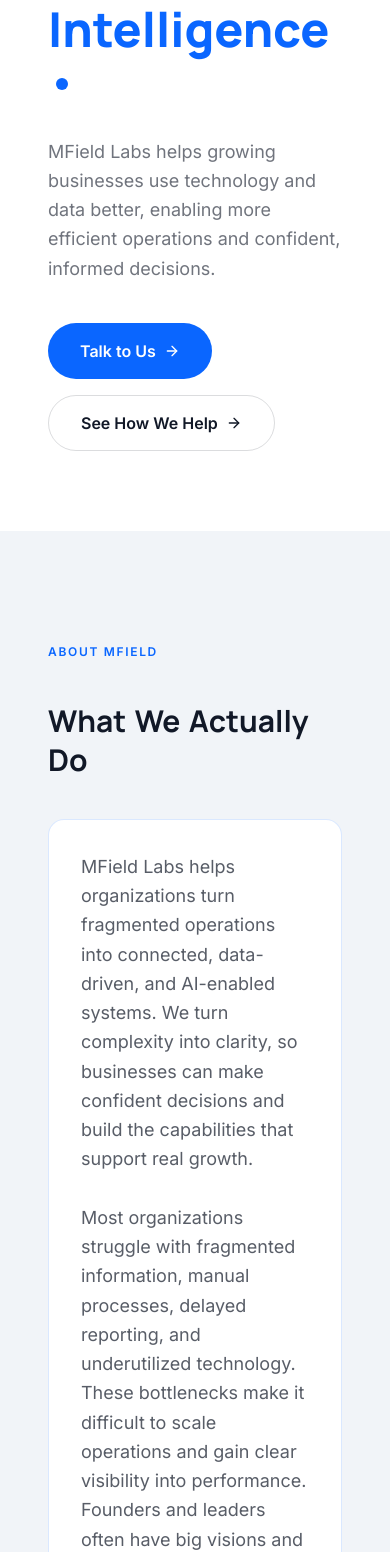
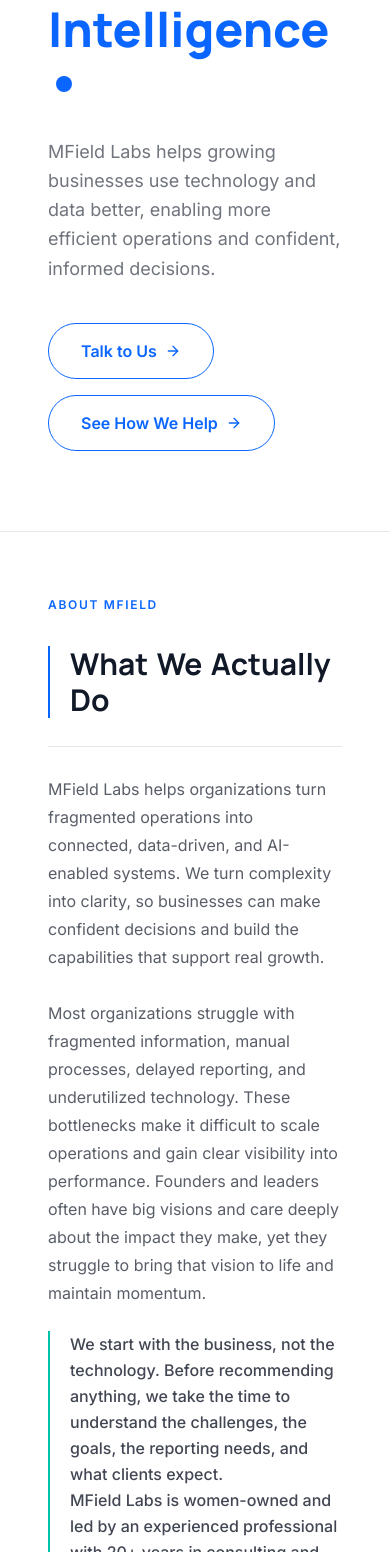
Before and after one commit to zenvioralabs/mfieldlabs, a Next.js app: page / in a window 390 px wide. Shown: the part 448-2000 px from the top of the page. Built offline with nearby package versions, Linux system fonts and the light colour scheme.

Commit message:
New changes

```diff
--- a/app/globals.css
+++ b/app/globals.css
@@ -13,16 +13,6 @@
 
 body.is-loading {
   overflow: hidden;
-}
-
-body.has-custom-cursor,
-body.has-custom-cursor a,
-body.has-custom-cursor button,
-body.has-custom-cursor input,
-body.has-custom-cursor textarea,
-body.has-custom-cursor select,
-body.has-custom-cursor [role="button"] {
-  cursor: none;
 }
 
 ::selection {
--- a/app/layout.tsx
+++ b/app/layout.tsx
@@ -2,7 +2,6 @@
 import { Manrope, Inter } from "next/font/google";
 import SmoothScrollProvider from "@/components/motion/SmoothScrollProvider";
 import Loader from "@/components/motion/Loader";
-import CustomCursor from "@/components/motion/CustomCursor";
 import "./globals.css";
 
 const manrope = Manrope({
@@ -28,7 +27,6 @@
     <html lang="en" className={`${manrope.variable} ${inter.variable}`}>
       <body className="font-body antialiased">
         <Loader />
-        <CustomCursor />
         <SmoothScrollProvider>{children}</SmoothScrollProvider>
       </body>
     </html>
--- a/components/Nav.tsx
+++ b/components/Nav.tsx
@@ -34,7 +34,7 @@
               : "border-transparent bg-white/70 shadow-none"
           )}
         >
-          <a href="#top" className="relative h-8 w-36 shrink-0">
+          <a href="#top" className="relative h-12 w-72 shrink-0">
             <Image
               src="/logo/mfield-logo-dark-text.png"
               alt="Mfield"
@@ -52,7 +52,11 @@
           </nav>
           <div className="flex items-center gap-2">
             <Magnetic>
-              <Button size="sm" asChild>
+              <Button
+                size="sm"
+                asChild
+                className="border border-deepblue bg-white text-deepblue hover:bg-deepblue hover:text-white active:bg-deepblue active:text-white"
+              >
                 <a href="#contact">Contact Us</a>
               </Button>
             </Magnetic>
--- a/components/sections/About.tsx
+++ b/components/sections/About.tsx
@@ -6,31 +6,54 @@
 
 export default function About() {
   return (
-    <section id="about" className="bg-lightgray py-28 px-6 md:px-16">
+    <section id="about" className="scroll-mt-20 border-t border-ink/10 bg-white px-6 pb-28 pt-16 md:px-16 md:pt-20">
       <div className="container">
         <motion.p
           initial={{ opacity: 0, y: 10 }}
           whileInView={{ opacity: 1, y: 0 }}
           viewport={{ once: true }}
-          className="eyebrow mb-10"
+          className="eyebrow mb-8"
         >
           {about.eyebrow}
         </motion.p>
 
-        <div className="grid gap-10 lg:grid-cols-2 lg:items-center">
-          <h2 className="font-display font-bold text-3xl md:text-4xl leading-[1.3] text-ink">
+        <div className="max-w-4xl">
+          <motion.h2
+            initial={{ opacity: 0, x: -18 }}
+            whileInView={{ opacity: 1, x: 0 }}
+            viewport={{ once: true, margin: "-10%" }}
+            transition={{ duration: 0.7, ease: [0.16, 1, 0.3, 1] }}
+            className="mb-7 max-w-md border-l-2 border-deepblue pl-5 font-display text-3xl font-bold leading-[1.2] text-ink md:text-4xl"
+          >
             <WordReveal text={about.title} />
-          </h2>
+          </motion.h2>
 
           <motion.div
             initial={{ opacity: 0, y: 24 }}
             whileInView={{ opacity: 1, y: 0 }}
             viewport={{ once: true }}
             transition={{ duration: 0.6, delay: 0.15 }}
-            className="flex flex-col gap-5 rounded-2xl border border-deepblue/15 bg-white p-8 md:p-10"
+            className="flex max-w-3xl flex-col items-start gap-6 border-y border-ink/10 py-7 md:py-8"
           >
-            <p className="whitespace-pre-line text-lg text-ink/70 leading-relaxed">{about.problem}</p>
-            <p className="text-lg text-ink/70 leading-relaxed">{about.solution}</p>
+            <motion.p
+              initial={{ opacity: 0, y: 14 }}
+              whileInView={{ opacity: 1, y: 0 }}
+              viewport={{ once: true, margin: "-10%" }}
+              transition={{ duration: 0.6, delay: 0.1 }}
+              className="whitespace-pre-line text-base leading-[1.75] text-ink/70 md:text-lg"
+            >
+              {about.problem}
+            </motion.p>
+            <motion.p
+              initial={{ opacity: 0, y: 14 }}
+              whileInView={{ opacity: 1, y: 0 }}
+              viewport={{ once: true, margin: "-10%" }}
+              transition={{ duration: 0.6, delay: 0.2 }}
+              whileHover={{ x: 5 }}
+              className="whitespace-pre-line border-l-2 border-teal pl-5 text-base font-medium leading-relaxed text-ink/80 md:text-lg"
+            >
+              {about.solution}
+            </motion.p>
           </motion.div>
         </div>
       </div>
--- a/components/sections/Differentiators.tsx
+++ b/components/sections/Differentiators.tsx
@@ -40,7 +40,7 @@
   );
 
   return (
-    <section id="why-choose-us" className="bg-navy py-28 px-6 md:px-16 text-white">
+    <section id="why-choose-us" className="scroll-mt-28 bg-white px-6 py-20 text-ink md:px-16 xl:py-12">
       <div className="container">
         <p className="eyebrow mb-5" style={{ color: "#38bdf8" }}>
           {differentiatorsSection.eyebrow}
@@ -48,30 +48,30 @@
         <h2 className="font-display font-bold text-4xl leading-[1.1] mb-4 max-w-2xl">
           <WordReveal text={differentiatorsSection.title} />
         </h2>
-        <p className="text-lg text-white/60 leading-relaxed mb-16 max-w-2xl">
+        <p className="mb-10 max-w-2xl text-lg leading-relaxed text-ink/60 xl:mb-7 xl:text-base">
           {differentiatorsSection.description}
         </p>
 
-        <div ref={listRef} className="divide-y divide-white/10 border-t border-white/10">
+        <div ref={listRef} className="divide-y divide-ink/10 border-t border-ink/10">
           {differentiators.map((d) => (
             <a
               key={d.n}
               href="#contact"
-              className="differentiator-row group flex flex-col gap-4 py-7 transition-colors hover:bg-white/[0.03] sm:flex-row sm:items-center sm:gap-6"
+              className="differentiator-row group flex flex-col gap-4 py-5 transition-colors hover:bg-lightgray/60 sm:flex-row sm:items-center sm:gap-6 xl:gap-4 xl:py-3"
             >
               <span className="font-mono text-xl text-deepblue/70 md:text-2xl">{d.n}</span>
               <div className="min-w-0 flex-1">
-                <h3 className="font-display font-semibold text-lg md:text-xl text-white mb-1">
+                <h3 className="mb-1 font-display text-lg font-semibold text-ink md:text-xl">
                   {d.title}
                 </h3>
-                <p className="text-sm md:text-base text-white/55 leading-relaxed max-w-2xl">{d.body}</p>
+                <p className="max-w-2xl text-sm leading-relaxed text-ink/55 md:text-base">{d.body}</p>
                 <div className="grid grid-rows-[1fr] transition-[grid-template-rows] duration-500 ease-out md:grid-rows-[0fr] md:group-hover:grid-rows-[1fr]">
                   <div className="overflow-hidden">
-                    <p className="mt-3 max-w-2xl text-sm text-white/70 leading-relaxed">{d.narrative}</p>
+                    <p className="mt-3 max-w-2xl text-sm leading-relaxed text-ink/70">{d.narrative}</p>
                   </div>
                 </div>
               </div>
-              <div className="relative hidden h-20 w-32 shrink-0 overflow-hidden rounded-xl sm:block">
+              <div className="relative hidden h-16 w-28 shrink-0 overflow-hidden rounded-xl sm:block">
                 <Image
                   src={d.image}
                   alt=""
@@ -80,7 +80,7 @@
                   className="object-cover transition-transform duration-500 ease-out group-hover:scale-110"
                 />
               </div>
-              <ArrowRight className="h-5 w-5 shrink-0 text-white/30 transition-transform group-hover:translate-x-1 group-hover:text-white" />
+              <ArrowRight className="h-5 w-5 shrink-0 text-ink/30 transition-transform group-hover:translate-x-1 group-hover:text-deepblue" />
             </a>
           ))}
         </div>
--- a/components/sections/Hero.tsx
+++ b/components/sections/Hero.tsx
@@ -74,7 +74,7 @@
           <br />
           <span className="relative text-deepblue">
             <WordReveal text={hero.headlineLines[2]} mode="mount" active={ready} delay={0.7} />
-            <span className="relative ml-2 inline-flex h-3 w-3 align-middle md:h-4 md:w-4">
+            <span className="relative ml-2 inline-flex h-4 w-4 align-middle md:h-5 md:w-5">
               <span className="absolute inline-flex h-full w-full animate-ping rounded-full bg-deepblue/60" />
               <span className="relative inline-flex h-full w-full rounded-full bg-deepblue" />
             </span>
@@ -105,13 +105,21 @@
           transition={{ duration: 0.6, delay: 1.35 }}
           className="mt-10 flex flex-wrap gap-4"
         >
-          <Button asChild size="lg">
+          <Button
+            asChild
+            size="lg"
+            className="border border-deepblue bg-white text-deepblue hover:bg-deepblue hover:text-white active:bg-deepblue active:text-white"
+          >
             <a href="#contact" className="group">
               Talk to Us
               <ArrowRight className="h-4 w-4 transition-transform group-hover:translate-x-1" />
             </a>
           </Button>
-          <Button asChild variant="outline" size="lg">
+          <Button
+            asChild
+            size="lg"
+            className="border border-deepblue bg-white text-deepblue hover:bg-deepblue hover:text-white active:bg-deepblue active:text-white"
+          >
             <a href="#services" className="group">
               See How We Help
               <ArrowRight className="h-4 w-4 transition-transform group-hover:translate-x-1" />
--- a/content/about.ts
+++ b/content/about.ts
@@ -11,5 +11,7 @@
   problem:
     "MField Labs helps organizations turn fragmented operations into connected, data-driven, and AI-enabled systems. We turn complexity into clarity, so businesses can make confident decisions and build the capabilities that support real growth.\n\nMost organizations struggle with fragmented information, manual processes, delayed reporting, and underutilized technology. These bottlenecks make it difficult to scale operations and gain clear visibility into performance. Founders and leaders often have big visions and care deeply about the impact they make, yet they struggle to bring that vision to life and maintain momentum.",
   solution:
-    "We solve these challenges by engineering intelligent business ecosystems where data, technology, people, and processes work together seamlessly.",
+    `We start with the business, not the technology. Before recommending anything, we take the time to understand the challenges, the goals, the reporting needs, and what clients expect.
+MField Labs is women-owned and led by an experienced professional with 20+ years in consulting and business operations, including time at a Big Four firm and other technology firms.
+`,
 };
--- a/content/hero.ts
+++ b/content/hero.ts
@@ -5,13 +5,11 @@
   supportingStatement: string;
 }
 
-
-
 export const hero: HeroContent = {
   taglineOptions: ["Where Ideas Gain Momentum"],
   headlineLines: ["A Partner for", "Technology and", "Business Intelligence"],
   subheading:
     "MField Labs helps growing businesses use technology and data better, enabling more efficient operations and confident, informed decisions.",
   supportingStatement:
-    "",
+   "",
 };
```
Also changed, not shown: components/sections/Capabilities.tsx (+21 -23 lines), components/sections/ContactSection.tsx (+10 -10 lines), components/ui/CapabilityModal.tsx (+14 -14 lines), content/capabilities.ts (line endings or trailing spaces).
